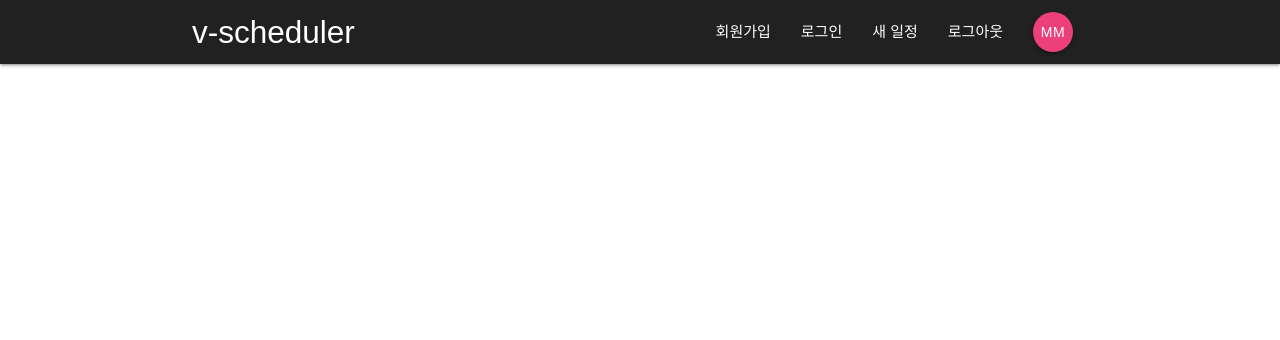
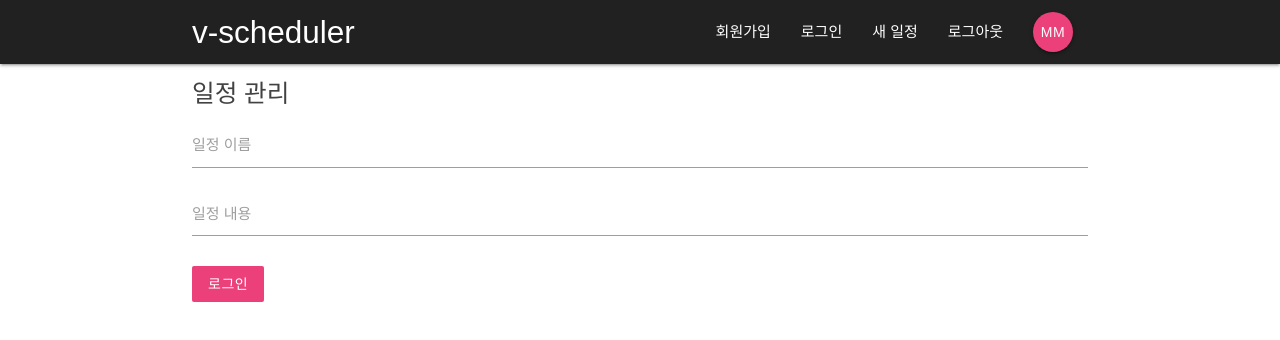
Before and after one commit to milktegi/v-scheduler, a React (Create React App) app in the folder v-scheduler/: page /create in a window 1280 px wide. Shown: the top 340 px of the page. Built offline with nearby package versions, Linux system fonts and the light colour scheme.

Commit message:
added create todo form

```diff
--- a/v-scheduler/src/App.js
+++ b/v-scheduler/src/App.js
@@ -5,6 +5,7 @@
 import ProjectDetails from './components/projects/ProjectDetails';
 import SignIn from './components/auth/SignIn';
 import SignUp from './components/auth/SignUp';
+import CreateProject from './components/projects/CreateProjects';
 
 class App extends Component {
   render() {
@@ -17,6 +18,7 @@
             <Route path="/signin" exact component={SignIn} />
             <Route path="/signup" exact component={SignUp} />
             <Route path="/project/:id" component={ProjectDetails} />
+             <Route path="/create" component={CreateProject} />
           </Switch>
         </div>
       </BrowserRouter>
--- a/v-scheduler/src/components/projects/CreateProjects.js
+++ b/v-scheduler/src/components/projects/CreateProjects.js
@@ -0,0 +1,58 @@
+import React, { Component } from 'react'
+
+class CreateProject extends Component {
+
+	state = {
+		title: '',
+		content: ''
+	}
+
+	handleChange = (e) => {
+		// console.log(e)
+		this.setState({
+			[e.target.name] : e.target.value
+		})
+	}
+
+	handleSubmit = (e) => {
+		e.preventDefault();
+		console.log(this.state);
+	}
+
+	render() {
+
+  const { handleChange, handleSubmit } = this;
+
+		return (
+			<div className="container">
+				<form onSubmit={handleSubmit}>
+					<h5 className="grey-text text-darken-3">
+						일정 관리
+					</h5>
+					<div className="input-field">
+						<label htmlFor="title">일정 이름</label>
+						<input
+						name="title"
+						type="text" id="title" onChange={handleChange}/>
+					</div>
+							<div className="input-field">
+						<label htmlFor="content">일정 내용</label>
+					<textarea
+					className="materialize-textarea"
+					name="content" id="content"
+					onChange={handleChange}
+					>
+					</textarea>
+					</div>
+					<div className="input-field">
+						<button className="btn pink lighten-1 z-depth-0">
+							로그인
+						</button>
+					</div>
+				</form>
+			</div>
+		)
+	}
+}
+
+export default CreateProject;
```
